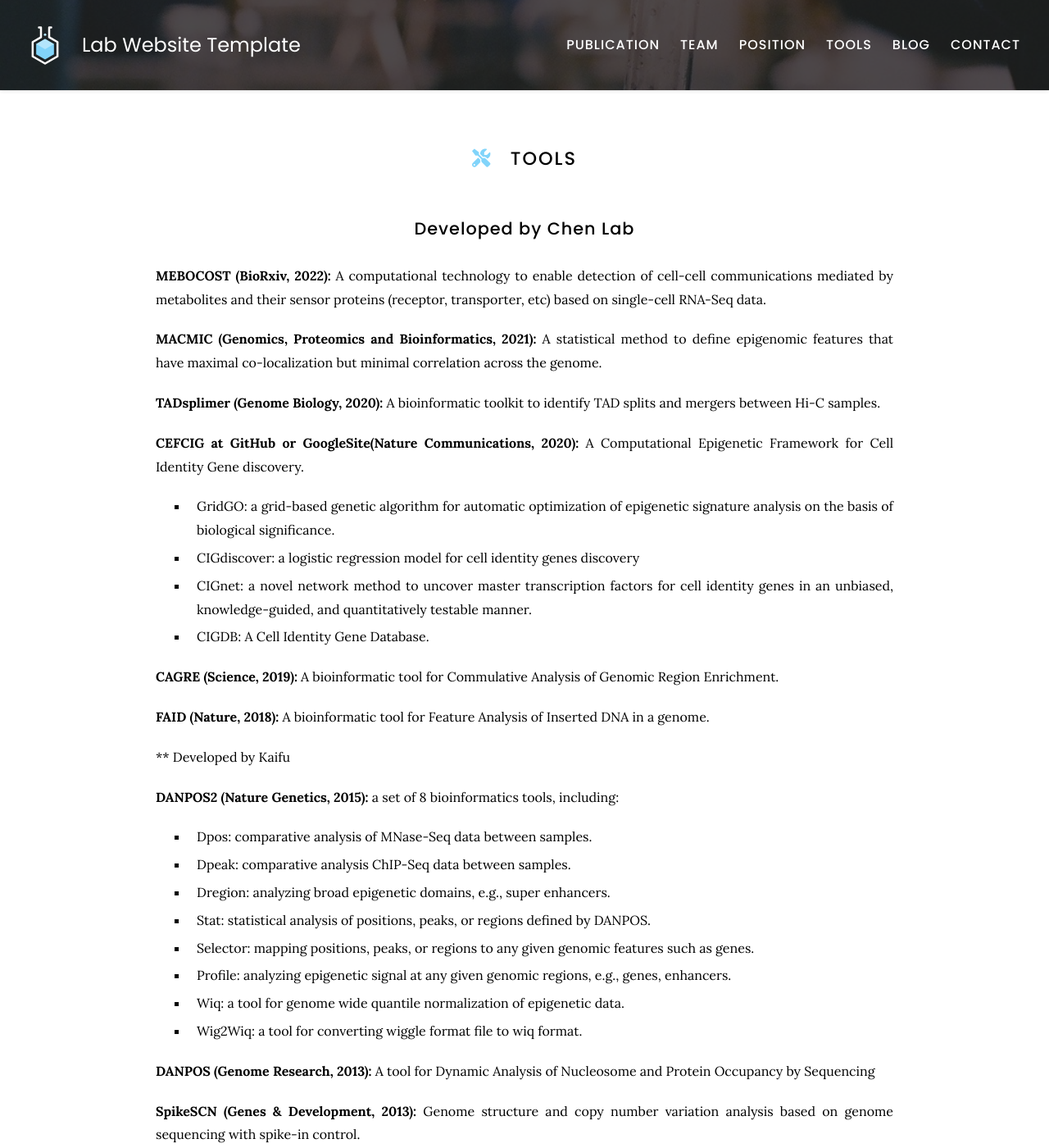
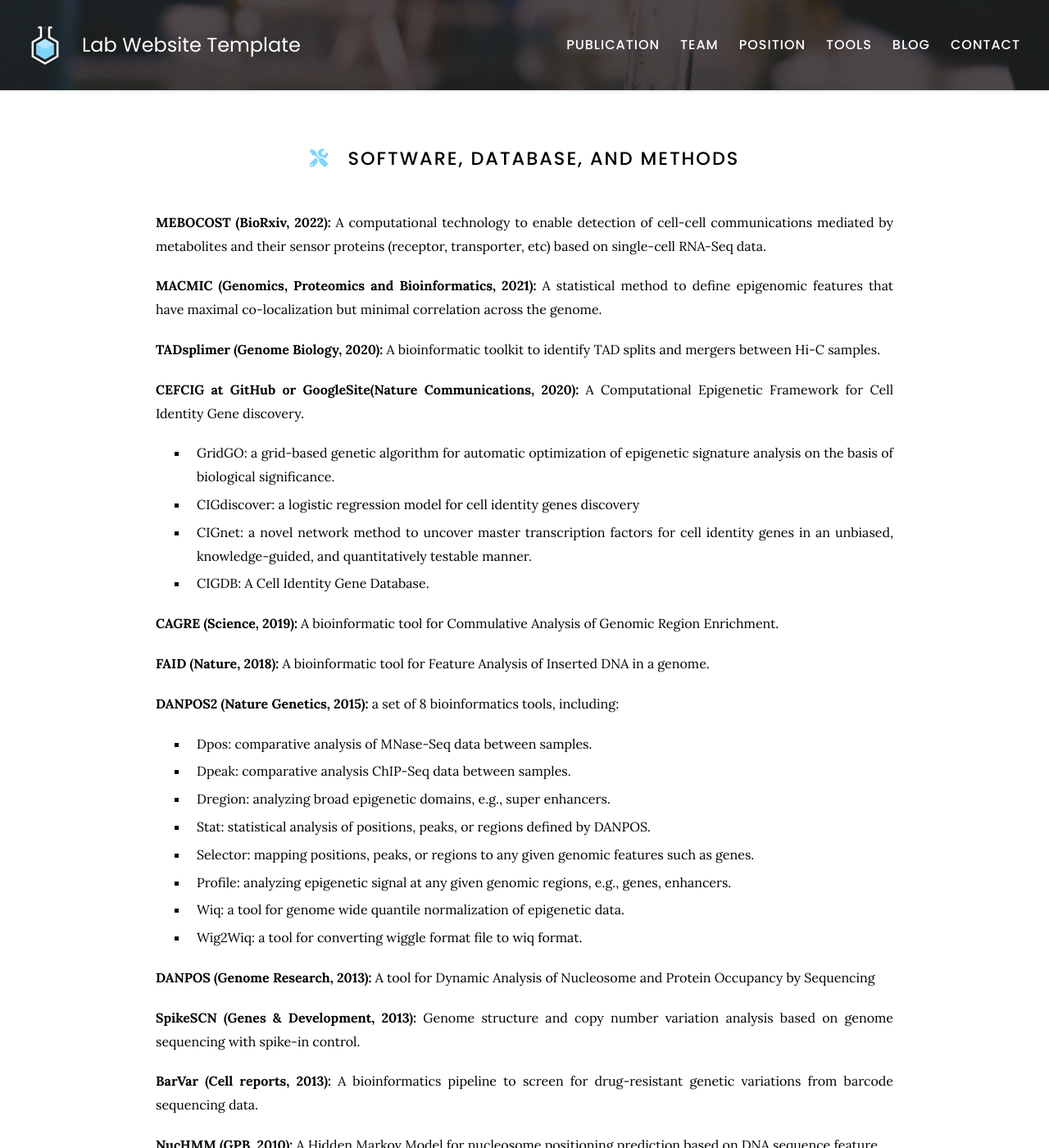
Before and after one commit to kaifuchenlab/kaifuchenlab.github.io, a Jekyll site: the page built from tools/index.md, in a window 1280 px wide and 1400 px high. Shown: the whole window at 82% size. Built offline with Jekyll 4.4.1, drawn with Linux system fonts in a browser that asks for light colours.

Commit message:
Update index.md

```diff
--- a/tools/index.md
+++ b/tools/index.md
@@ -5,9 +5,8 @@ nav:
   tooltip: Software, datasets, and more
 ---
 
-# <i class="fas fa-tools"></i>Tools
+# <i class="fas fa-tools"></i>Software, Database, and Methods
 
-## Developed by Chen Lab
 
 **MEBOCOST (BioRxiv, 2022):**
 A computational technology to enable detection of cell-cell communications mediated by metabolites and their sensor proteins (receptor, transporter, etc) based on single-cell RNA-Seq data.
@@ -31,7 +30,6 @@ A bioinformatic tool for Commulative Analysis of Genomic Region Enrichment.
 **FAID (Nature, 2018):**
 A bioinformatic tool for Feature Analysis of Inserted DNA in a genome.
 
-** Developed by Kaifu
 
 **DANPOS2 (Nature Genetics, 2015):**
 a set of 8 bioinformatics tools, including:
```
